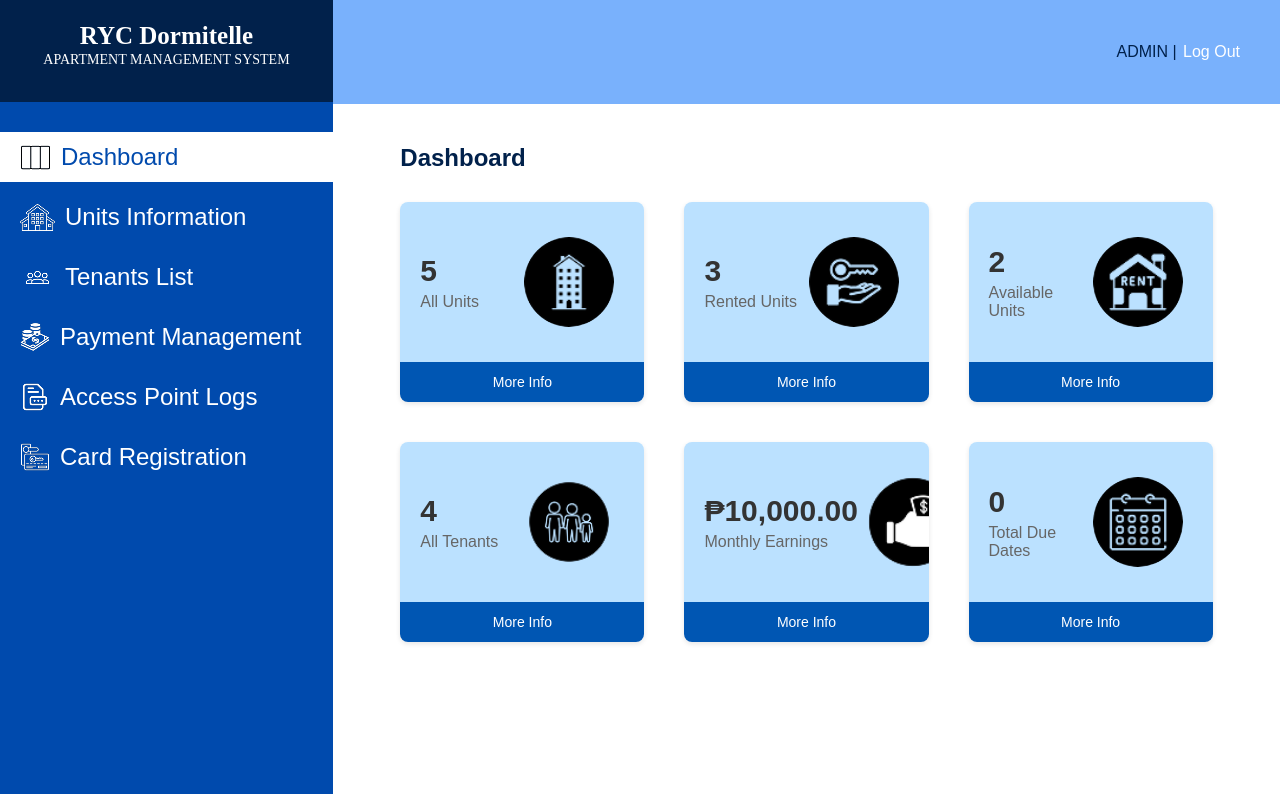
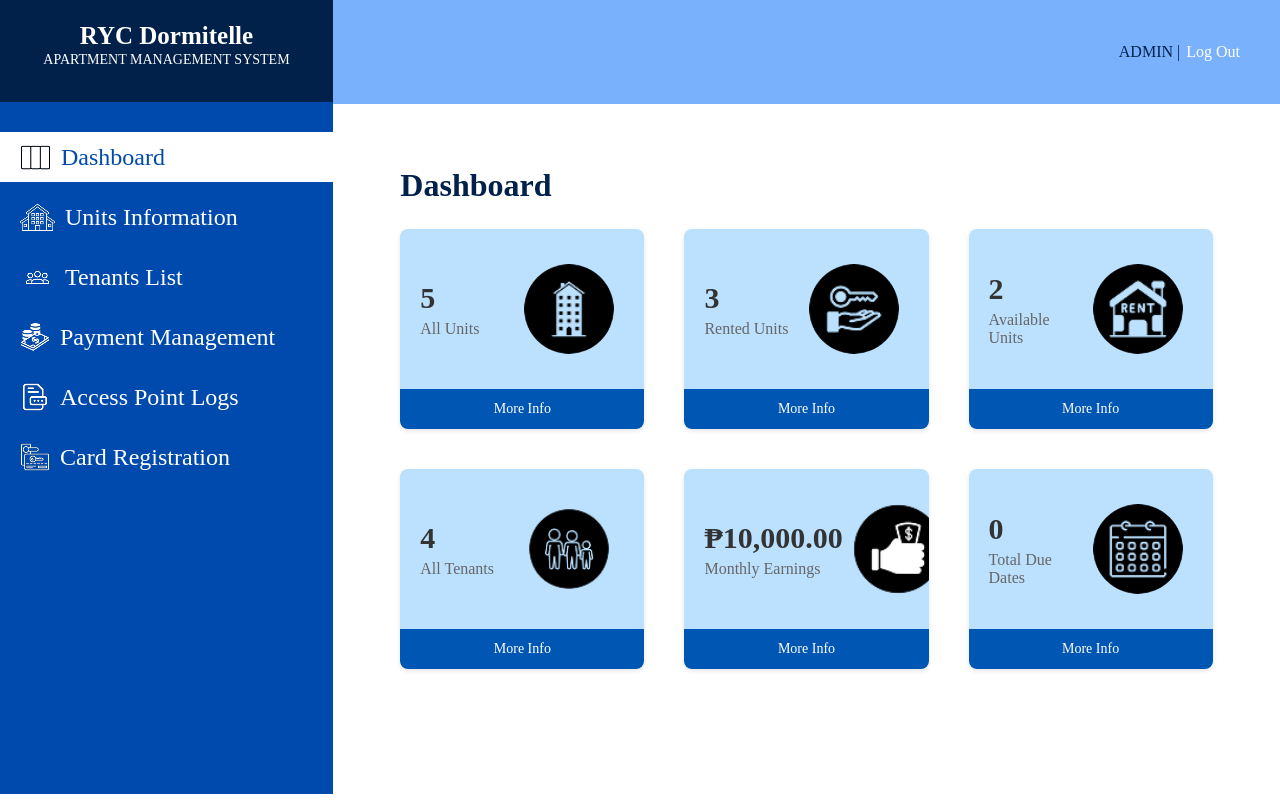
Before and after one commit to JorizVon/ryc-dormitelle-apartment-system, a PHP site: page /DASHBOARD.php in a window 1280 px wide. Run offline with PHP 8.4, Linux system fonts and the light colour scheme; data comes from the database, SQL or seed files in the repository.

Commit message:
slight changes

```diff
--- a/DASHBOARD.php
+++ b/DASHBOARD.php
@@ -72,10 +72,8 @@ $dashboardData = getDashboardData($conn);
     <style>
         body {
             display: flex;
-            margin: 0px;
-            padding: 0px;
+            margin: 0;
             background-color: #FFFF;
-            font-family: Arial, sans-serif;
         }
         .sideBar {
             width: 450px;
@@ -172,6 +170,7 @@ $dashboardData = getDashboardData($conn);
             display: flex;
             justify-content: center;
             align-items: center;
+
         }
         .adminTitle {
             font-size: 16px;
@@ -198,7 +197,6 @@ $dashboardData = getDashboardData($conn);
         .headerContent a:hover {
             color: #004AAD;
         }
-
         /* Updated mainContent styles */
         .mainContent {
             height: 100%;
@@ -209,9 +207,10 @@ $dashboardData = getDashboardData($conn);
         }
         .mainContent h4 {
             color: #01214B;
-            font-size: 24px;
-            margin: 20px 0 30px 20px;
-            font-weight: bold;
+            font-size: 32px;
+            margin-left: 20px;
+            height: 20px;
+            align-items: center;
         }
         .grid-container {
             display: grid;
```
